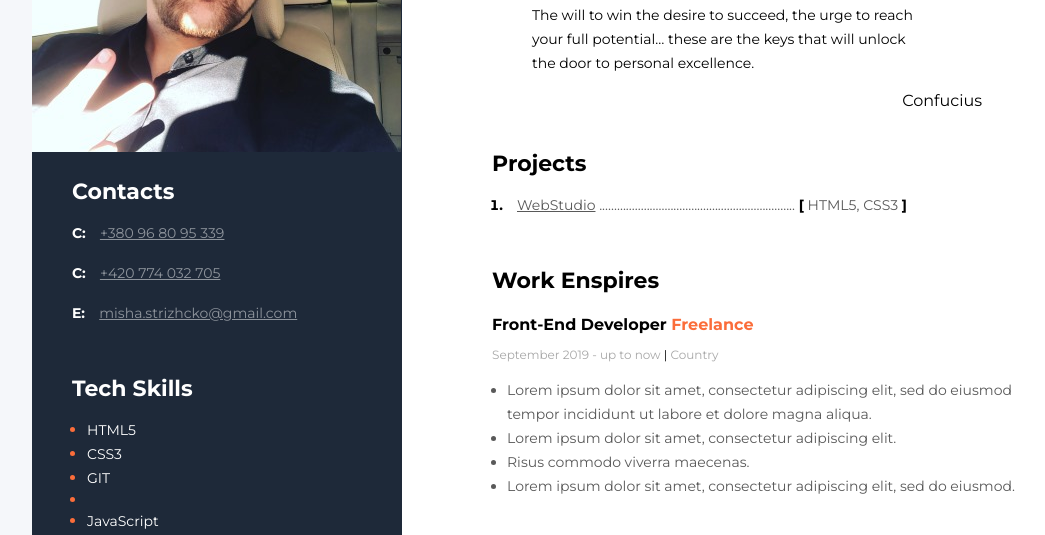
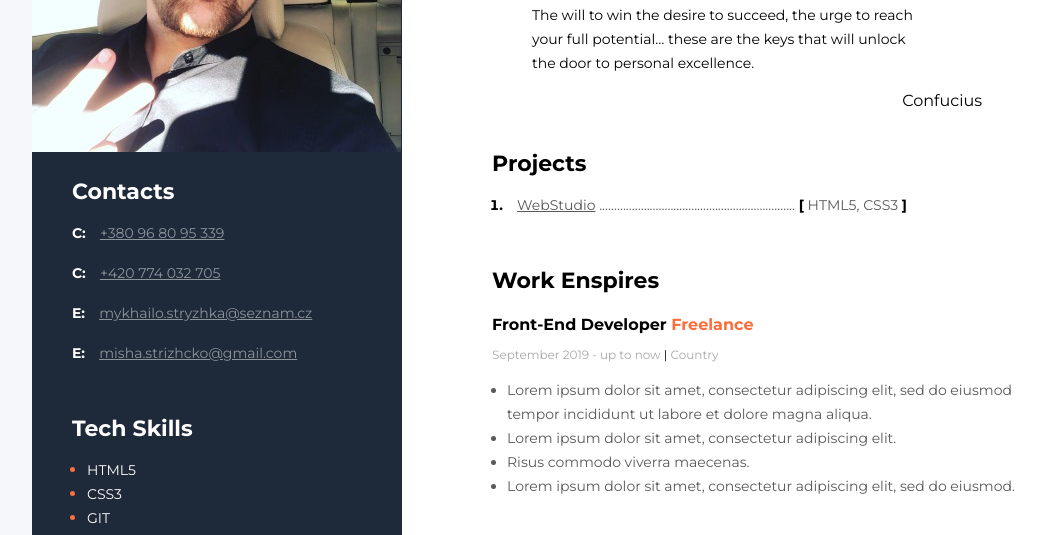
Before and after one commit to MishaStryzhka/resume, a plain HTML site: page index.html in a window 1280 px wide. Shown: the part 249-784 px from the top of the page, without its empty margins (118-1163 px from the left). Drawn offline with Linux system fonts and the light colour scheme.

Commit message:
Update index.html

```diff
--- a/index.html
+++ b/index.html
@@ -142,6 +142,11 @@
                     </p>
                     <p>
                         <span class="contact-type">E:</span>
+                        <a href="mailto:mykhailo.stryzhka@seznam.cz"
+                            class="contact-link">mykhailo.stryzhka@seznam.cz</a>
+                    </p>
+                    <p>
+                        <span class="contact-type">E:</span>
                         <a href="mailto:misha.strizhcko@gmail.com" class="contact-link">misha.strizhcko@gmail.com</a>
                     </p>
                 </div>
```
